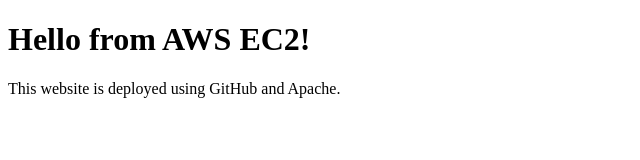
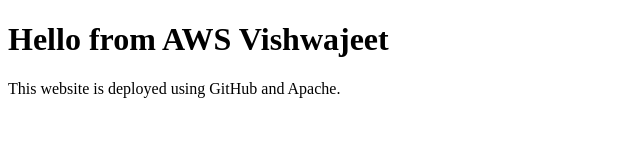
Before and after one commit to amitbhadoria2001/aws, a plain HTML site: page index.html in a window 1280 px wide. Shown: the whole page, without its empty margins (0-640 px from the left). Drawn offline with Linux system fonts and the light colour scheme.

Commit message:
changed the index fiel

```diff
--- a/index.html
+++ b/index.html
@@ -4,7 +4,7 @@
     <title>My AWS Website-changed</title>
 </head>
 <body>
-    <h1>Hello from AWS EC2!</h1>
+    <h1>Hello from AWS Vishwajeet</h1>
     <p>This website is deployed using GitHub and Apache.</p>
 </body>
 </html>
```
